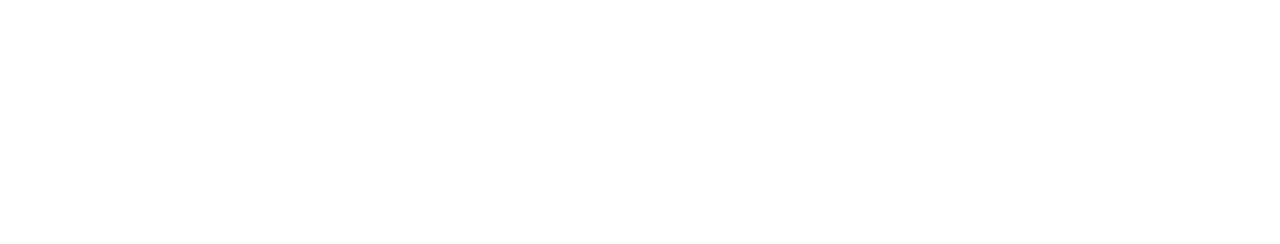
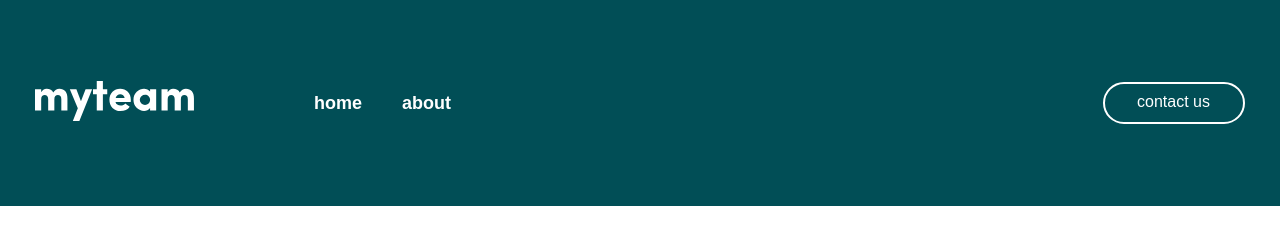
Before and after one commit to shakhbozbekusmonov/35-dars, a plain HTML site: page index.html in a window 1280 px wide. Drawn offline with Linux system fonts and the light colour scheme.

Commit message:
Header done

```diff
--- a/css/main.css
+++ b/css/main.css
@@ -48,9 +48,57 @@ img{
 
 .container{
     width: 100%;
-    max-width: 1240px;
+    max-width: 1250px;
     margin-right: auto;
     margin-left: auto;
     padding-right: 20px;
     padding-left: 20px;
 }
+
+/* HEADER STYLES START */
+.site-header{
+    padding-top: 73px;
+    padding-bottom: 73px;
+    background-color: #014E56;
+}
+
+.site-header__wrapper{
+    display: flex;
+    justify-content: space-between;
+    align-items: center;
+}
+
+.site-header__start{
+    display: flex;
+    align-items: center;
+}
+
+.site-header__logo{
+    margin-right: 80px;
+}
+
+.site-nav__list{
+    display: flex;
+    list-style: none;
+}
+
+.site-nav__item{
+    margin-right: 40px;
+}
+
+.site-nav__link{
+    font-weight: 600;
+    font-size: 18px;
+    line-height: 28px;
+    text-decoration: none;
+    color: #fff;
+}
+
+.site-header__btn{
+    padding: 9px 33px 11px 32px;
+    border: 2px solid #fff;
+    border-radius: 24px;
+    color: #fff;
+    text-decoration: none;
+}
+/* HEADER STYLES END */
--- a/index.html
+++ b/index.html
@@ -10,7 +10,38 @@
 </head>
 <body>
 
+    <!-- HEADER START -->
+    <header class="site-header">
+        <div class="container">
+            <div class="site-header__wrapper">
+                <div class="site-header__start">
+                    <a class="site-header__logo" href="./index.html">
+                        <img class="site-header__logo-img"
+                             src="./images/logo.svg"
+                             width="159"
+                             height="40"
+                             alt="MyTeam logo">
+                    </a>
 
+                    <nav class="site-nav">
+                        <ul class="site-nav__list">
+                            <li class="site-nav__item">
+                                <a class="site-nav__link" href="./index.html">home</a>
+                            </li>
+                            <li class="site-nav__item">
+                                <a class="site-nav__link" href="#">about</a>
+                            </li>
+                        </ul>
+                    </nav>
+                </div>
+
+                <a class="site-header__btn" href="#" role="button">
+                    contact us
+                </a>
+            </div>
+        </div>
+    </header>
+    <!-- HEADER END -->
 
 </body>
 </html>
```
Also changed, not shown: images/logo.svg (added).
